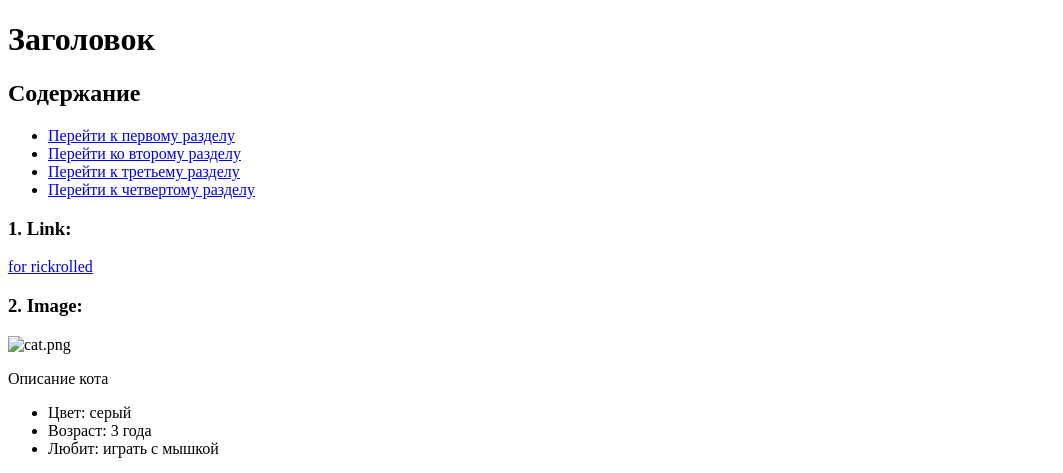
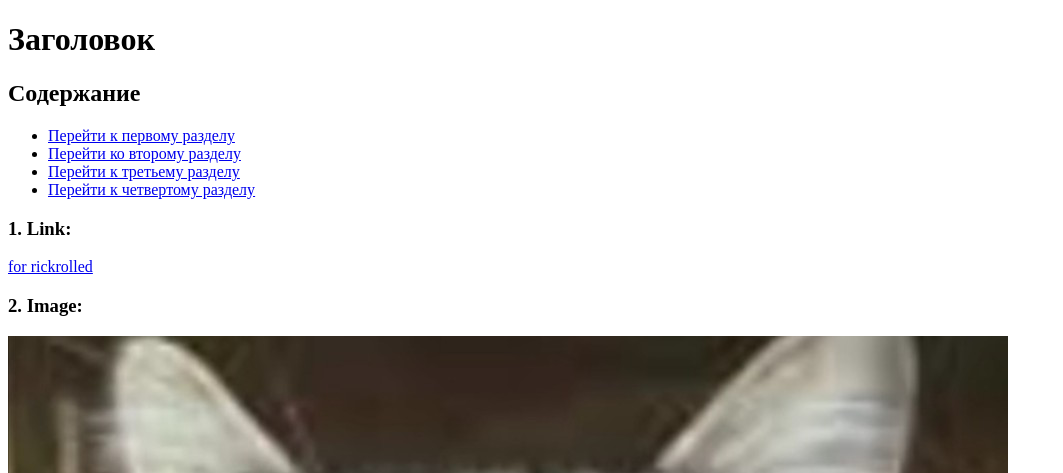
Before and after one commit to drakenado/drakenado.github.io, a plain HTML site: page index.html in a window 1280 px wide. Shown: the top 473 px of the page, without its empty margins (0-1063 px from the left). Drawn offline with Linux system fonts and the light colour scheme.

Commit message:
index.html

```diff
--- a/index.html
+++ b/index.html
@@ -25,7 +25,7 @@
 
     <section id="image">
         <h3>2. Image:</h3>
-        <img src="images/cat.png" alt="cat.png">
+        <img src="cat.png" alt="cat.png">
         <p>Описание кота</p>
         <ul>
             <li>Цвет: серый</li>
```
